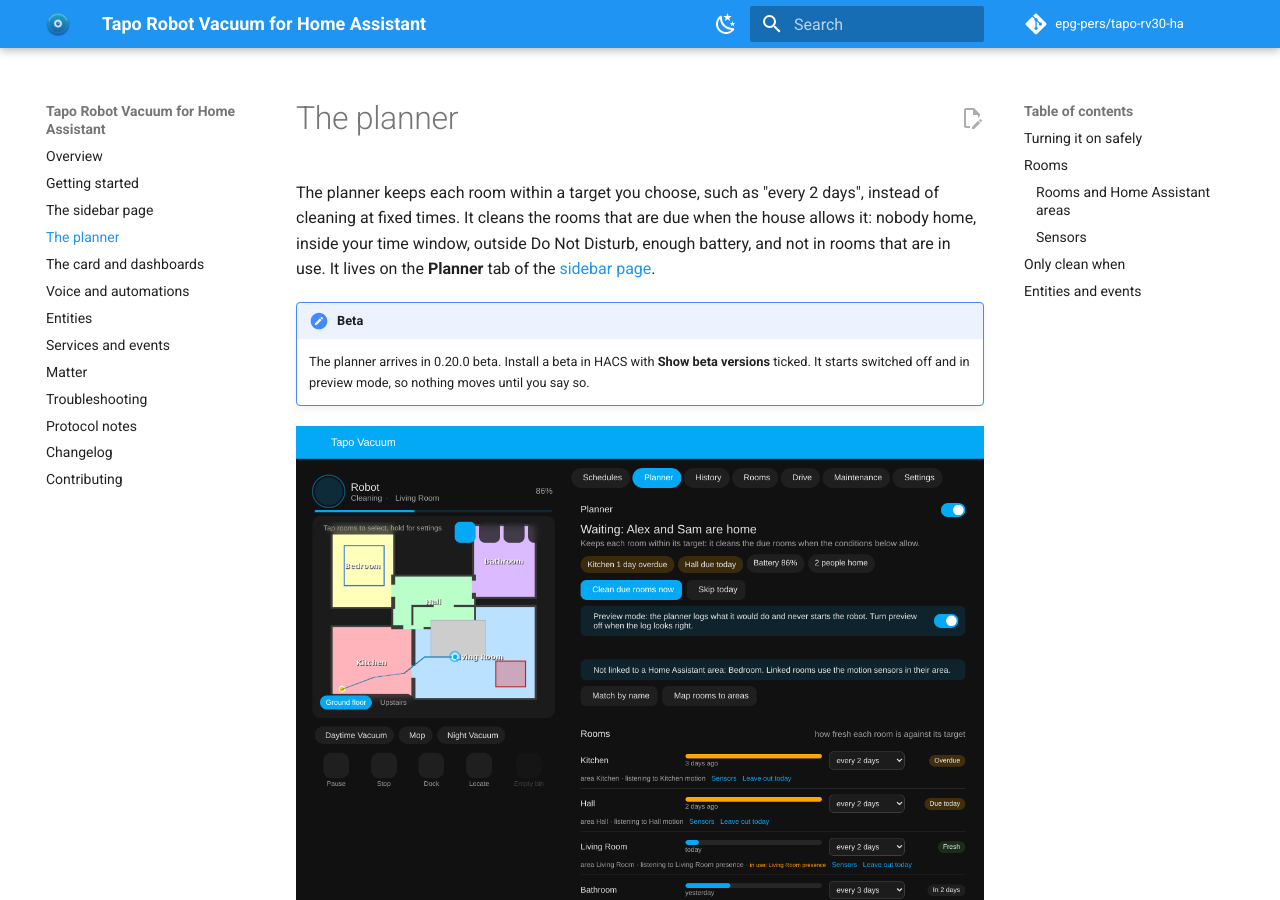
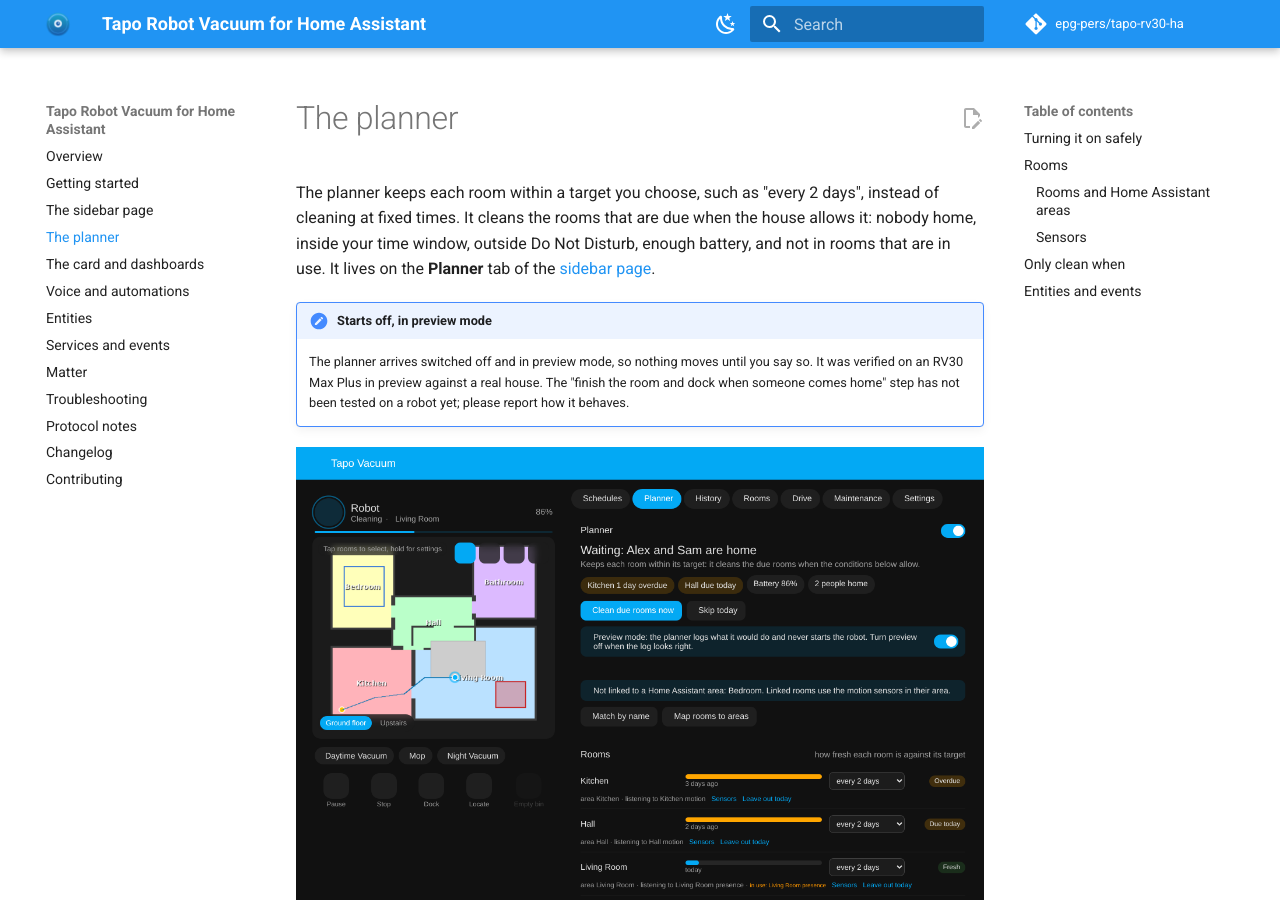
Before and after one commit to epg-pers/tapo-rv30-ha, an MkDocs documentation site: the page built from docs/planner.md, in a window 1280 px wide and 900 px high. Built offline with MkDocs 1.6.1 and Material for MkDocs 9.7.7, drawn with Linux system fonts in a browser that asks for light colours; comment, search, counter and statistics services are not loaded; some of the changed text lies outside the part shown.

Commit message:
0.20.0: smart cleaning planner

```diff
--- a/docs/planner.md
+++ b/docs/planner.md
@@ -5,9 +5,11 @@
 home, inside your time window, outside Do Not Disturb, enough battery, and not in rooms that
 are in use. It lives on the **Planner** tab of the [sidebar page](panel.md).
 
-!!! note "Beta"
-    The planner arrives in 0.20.0 beta. Install a beta in HACS with **Show beta versions**
-    ticked. It starts switched off and in preview mode, so nothing moves until you say so.
+!!! note "Starts off, in preview mode"
+    The planner arrives switched off and in preview mode, so nothing moves until you say so.
+    It was verified on an RV30 Max Plus in preview against a real house. The "finish the
+    room and dock when someone comes home" step has not been tested on a robot yet; please
+    report how it behaves.
 
 ![The Planner tab](planner.png){ width="760" }
 
@@ -73,7 +75,7 @@
 | Not near the robot's own schedules | on | Holds off when one of the robot's schedules starts within the hour. |
 | Outside Do Not Disturb | always | The robot refuses to clean in Do Not Disturb anyway. |
 | Weekdays, weekends | 09:00 to 17:00, 10:00 to 16:00 | When a run may start. One planner run per day. |
-| If someone comes home mid-run | finish room, dock | Finishes the room it is in, then sends the robot home. **Keep going** lets it carry on. |
+| If someone comes home mid-run | finish room, dock | Finishes the room it is in, then sends the robot home (untested on a robot so far). **Keep going** lets it carry on. |
 | Target for new rooms | every 2 days | Used for rooms you have not set yourself, including new rooms after a remap. |
 
 ## Entities and events
```
Also changed, not shown: CHANGELOG.md (+2 -4 lines), README.md (+3 -0 lines), docs/index.md (+1 -1 lines), 2 other files.
